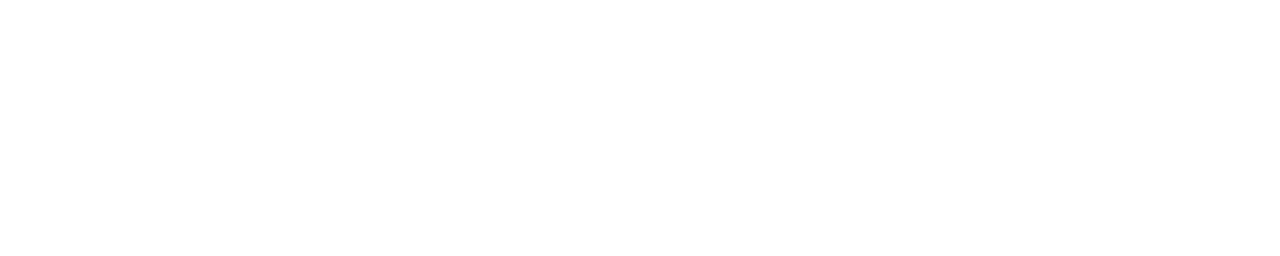
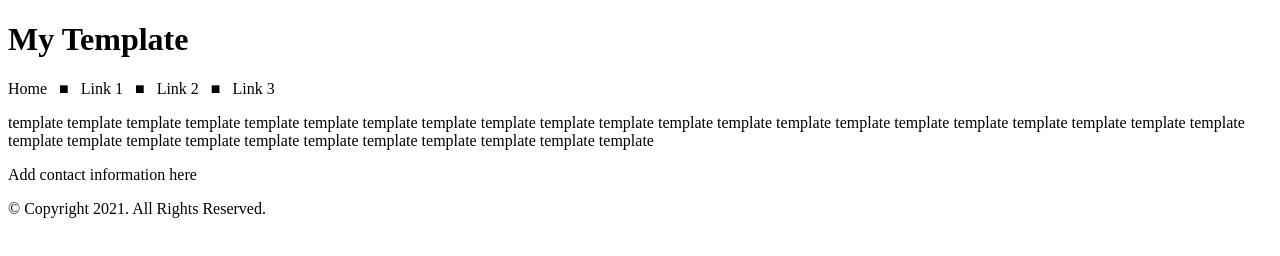
Before and after one commit to 144Fa22/ch2notes-orazgeldiyevd, a plain HTML site: page index.html in a window 1280 px wide. Drawn offline with Linux system fonts and the light colour scheme.

Commit message:
Update index.html

```diff
--- a/index.html
+++ b/index.html
@@ -2,12 +2,26 @@
 <html lang="en">
 
 <head>
-  <title></title>
+  <title>My Template</title>
   <meta charset="utf-8">
+  <h1>My Template</h1>
 </head>
-
+<nav>
+  <p>
+    Home &nbsp; &#9632; &nbsp;
+    Link 1 &nbsp; &#9632; &nbsp;
+    Link 2 &nbsp; &#9632; &nbsp;
+    Link 3
+  </p>
+</nav>
 <body>
-
+  <p>template template template template template template template template
+  template template template template template template template template template
+  template template template template template template template template template
+  template template template template template template </p>
 </body>
-
+<footer>
+  <p>Add contact information here</p>
+  <p>&copy; Copyright 2021. All Rights Reserved.</p>
+</footer>
 </html>
```
